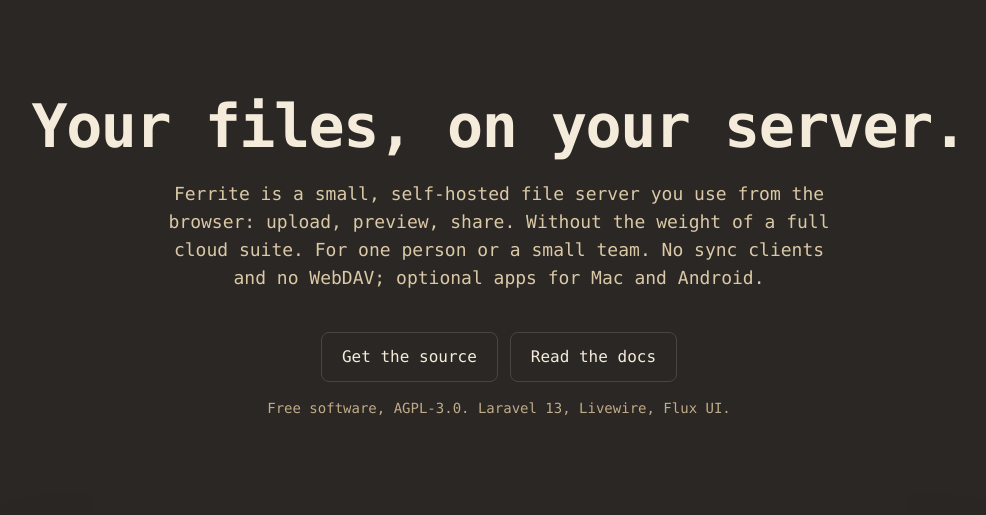
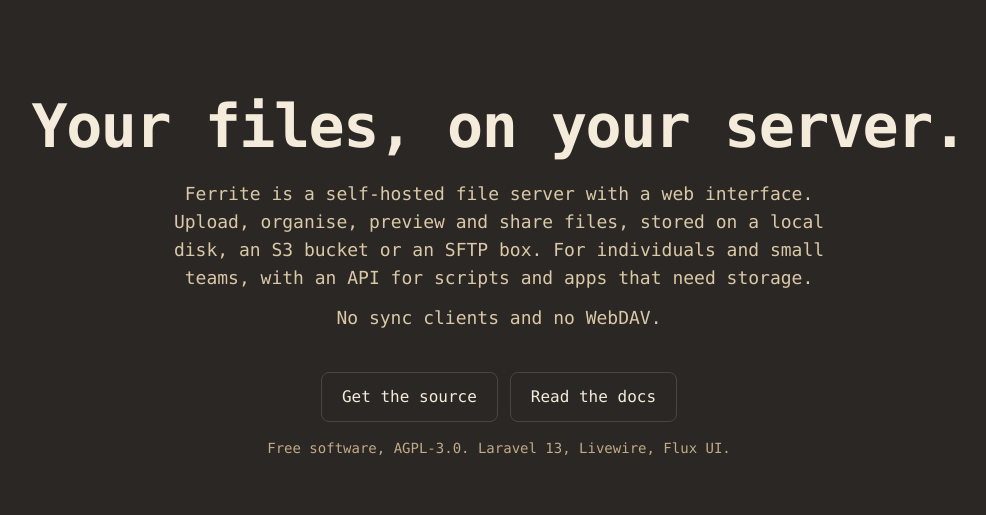
Before and after one commit to zhoorta/ferrite, a Laravel app: template resources/views/landing.blade.php in a window 1280 px wide. Shown: the part 98-613 px from the top of the page, without its empty margins (141-1127 px from the left). Run offline with Laravel 12, Linux system fonts and the light colour scheme; the template is opened without the code that fills it, so the values that code supplies are empty; style sheets or scripts are compiled from the project's sources; some libraries are stand-ins or nearby versions.

Commit message:
Project page: new hero text and description

```diff
--- a/resources/views/landing.blade.php
+++ b/resources/views/landing.blade.php
@@ -30,7 +30,7 @@
 <html lang="en" class="dark">
     <head>
         @include('partials.head', ['title' => 'Self-hosted file server by StackCare'])
-        <meta name="description" content="Ferrite by StackCare is a free, self-hosted file server for one person or a small team: upload, preview and share from the browser, on your own server or storage. Built with Laravel and Livewire.">
+        <meta name="description" content="Ferrite by StackCare is a free, self-hosted file server with a web interface and an API. Upload, organise, preview and share files, stored on a local disk, an S3 bucket or an SFTP box. For individuals and small teams. Built with Laravel and Livewire.">
     </head>
     <body class="cozy-bg min-h-screen antialiased">
         @include('partials.site-header')
@@ -39,8 +39,10 @@
             <section class="py-16 text-center sm:py-24">
                 <h1 class="font-serif text-4xl font-semibold tracking-tight sm:text-6xl">Your files, on your server.</h1>
                 <p class="mx-auto mt-6 max-w-2xl text-lg text-zinc-600 dark:text-zinc-400">
-                    Ferrite is a small, self-hosted file server you use from the browser: upload, preview, share. Without the weight of a full cloud suite.
-                    For one person or a small team. No sync clients and no WebDAV; optional apps for Mac and Android.
+                    Ferrite is a self-hosted file server with a web interface. Upload, organise, preview and share files, stored on a local disk, an S3 bucket or an SFTP box.
+                    For individuals and small teams, with an API for scripts and apps that need storage.
+                </p>
+                <p class="mx-auto mt-3 max-w-2xl text-lg text-zinc-600 dark:text-zinc-400">No sync clients and no WebDAV.
                 </p>
                 <div class="mt-10 flex flex-wrap justify-center gap-3">
                     @if ($demo)
```
